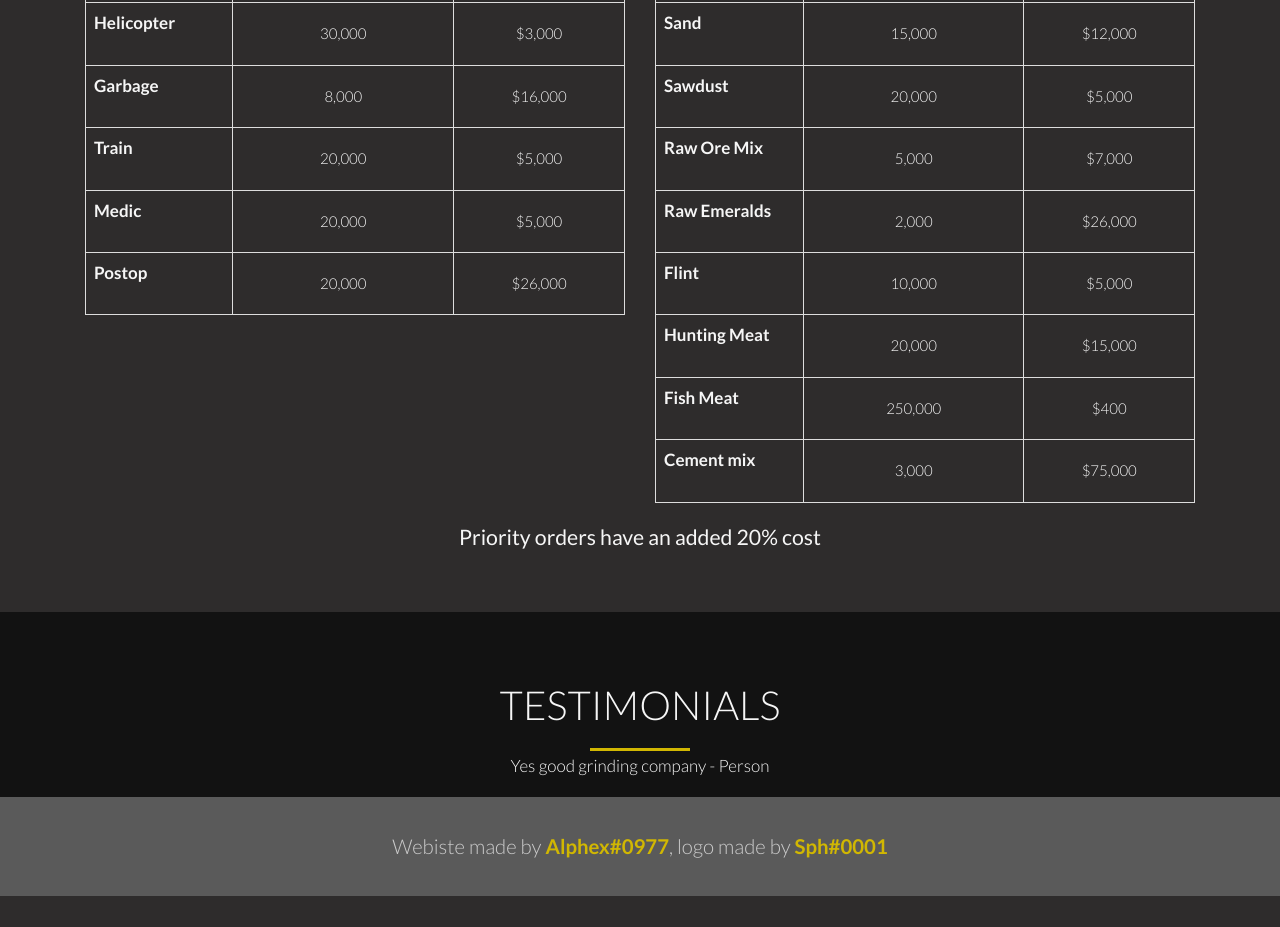
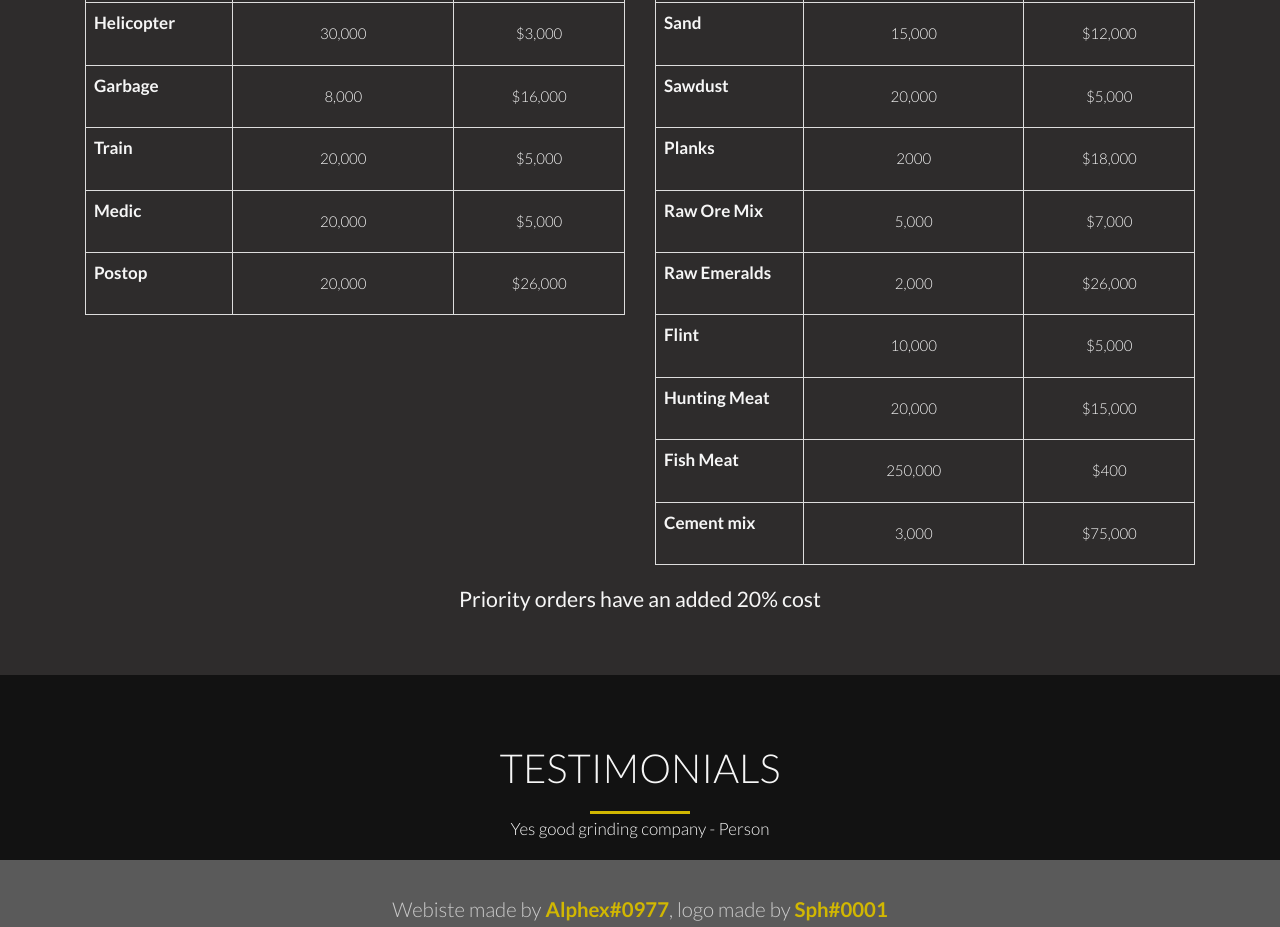
Before and after one commit to Alpheeexx/kasual-grindz.ml, a plain HTML site: page index.html in a window 1280 px wide. Shown: the part 1639-2566 px from the top of the page. Before the commit the page ends 2535 px from the top, so only its background shows below. Drawn offline with nearby package versions, Linux system fonts and the light colour scheme.

Commit message:
Changelog 0.53

```diff
--- a/index.html
+++ b/index.html
@@ -283,6 +283,11 @@
                   <td>$5,000</td>
                 </tr>
                 <tr>
+                  <th scope="row">Planks</th>
+                  <td>2000</td>
+                  <td>$18,000</td>
+                </tr>
+                <tr>
                   <th scope="row">Raw Ore Mix</th>
                   <td>5,000</td>
                   <td>$7,000</td>
```
